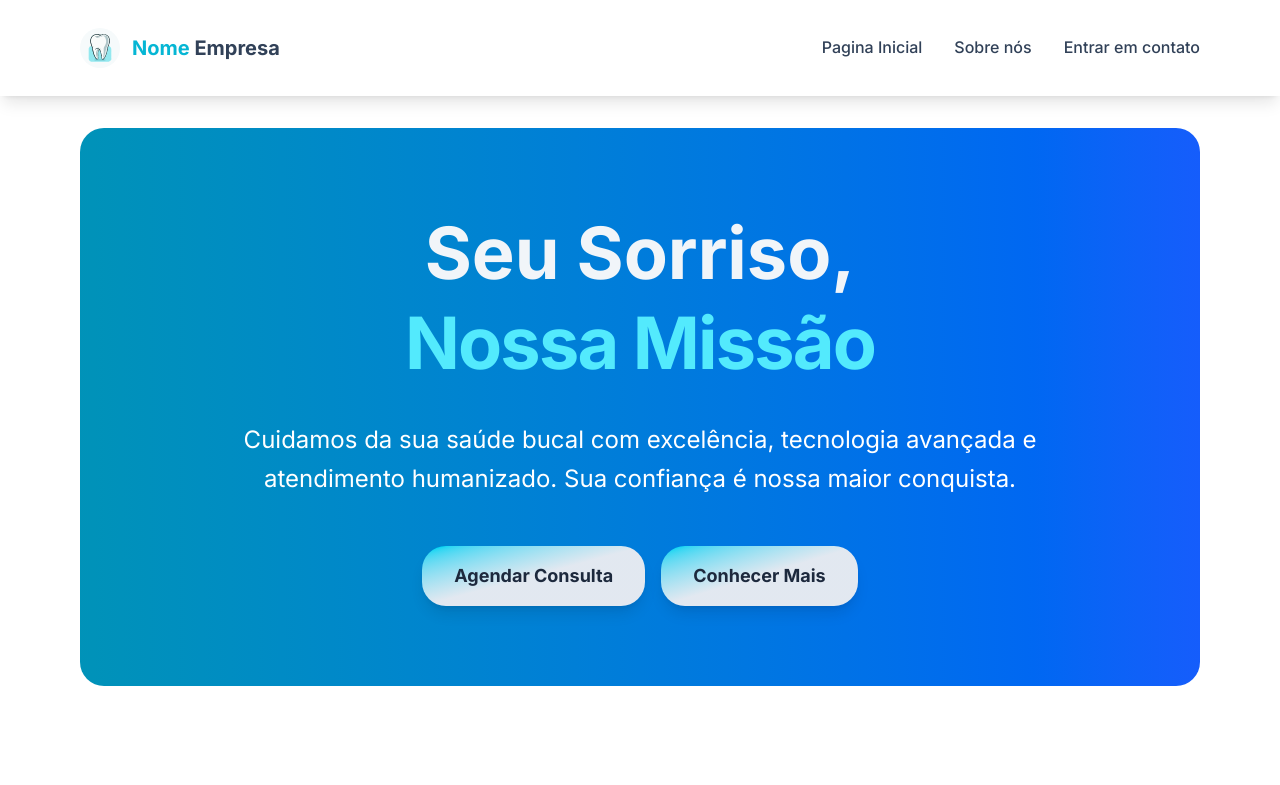
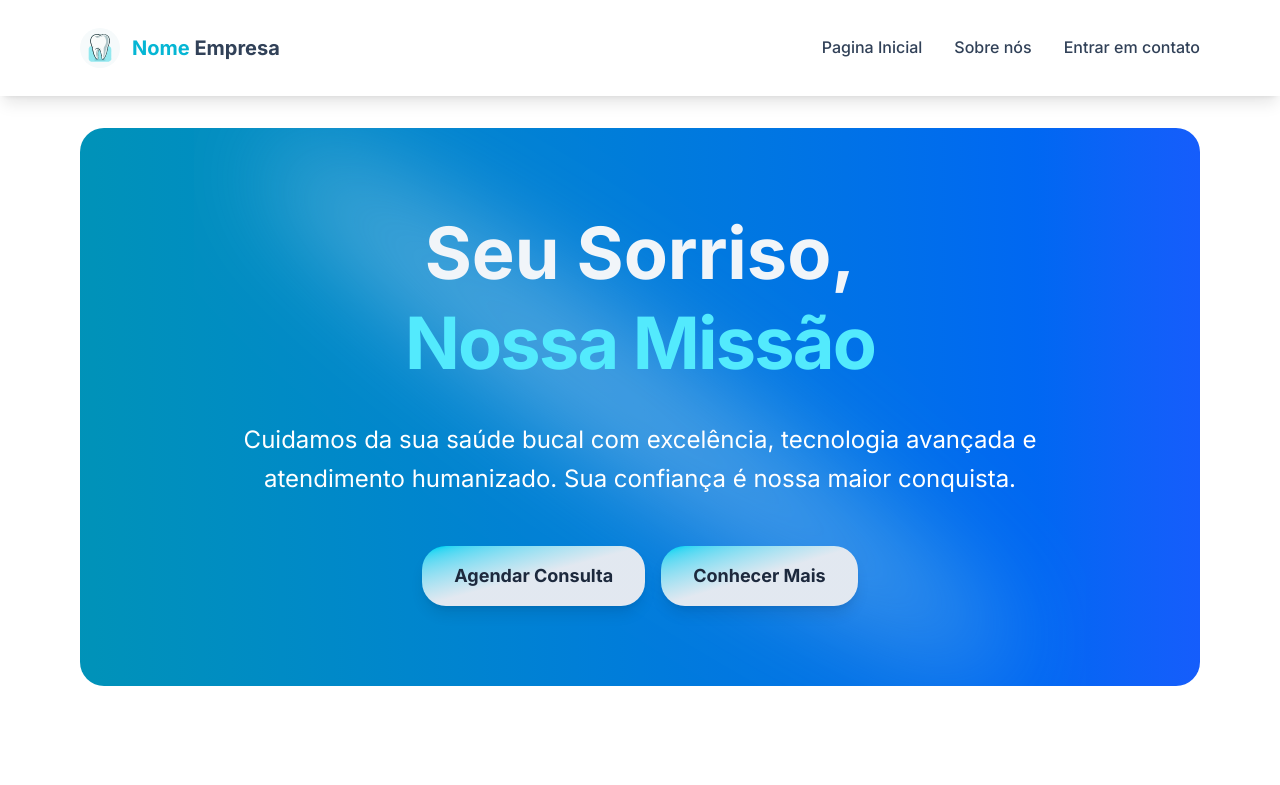
Before and after one commit to EduardoGillung/eduardogillung-portfolio, a React (Vite) app: page / in a window 1280 px wide. Shown: the top 785 px of the page. Built offline with nearby package versions, Linux system fonts and the light colour scheme.

Commit message:
added acertinity ui components

```diff
--- a/package.json
+++ b/package.json
@@ -11,10 +11,14 @@
   },
   "dependencies": {
     "@tailwindcss/vite": "^4.1.11",
+    "clsx": "^2.1.1",
+    "framer-motion": "^12.23.0",
+    "motion": "^12.23.0",
     "react": "^19.1.0",
     "react-dom": "^19.1.0",
     "react-router": "^7.6.3",
-    "react-router-dom": "^7.6.3"
+    "react-router-dom": "^7.6.3",
+    "tailwind-merge": "^3.3.1"
   },
   "devDependencies": {
     "@eslint/js": "^9.29.0",
--- a/src/components/footer.tsx
+++ b/src/components/footer.tsx
@@ -5,7 +5,7 @@ const Footer = () => {
 
   const contactInfo = [
     { icon: "📞", text: "(11) 99999-9999" },
-    { icon: "📧", text: "contato@dentalcare.com" },
+    { icon: "📧", text: "contato@nomedaempresa.com" },
     { icon: "📍", text: "Rua das Flores, 123 - São Paulo" },
     { icon: "🕒", text: "Seg-Sex: 8h às 18h" },
   ];
@@ -25,7 +25,7 @@ const Footer = () => {
             <Link to="/" className="flex items-center space-x-3 group">
               <img src={logoDental} alt="Logo Dental Solutions" className="w-8 h-8 rounded-full" />
               <span className="text-lg font-semibold text-cyan-400 group-hover:text-cyan-300 transition-colors">
-                Dental Solutions
+                Nome Empresa
               </span>
             </Link>
             <p className="text-slate-200 text-sm leading-relaxed">
--- a/src/components/header.tsx
+++ b/src/components/header.tsx
@@ -54,11 +54,11 @@ const Header = () => {
         <div className="fixed inset-0 z-50 flex">
           {/* Overlay */}
           <div
-            className="fixed inset-0 bg-black/40 backdrop-blur-sm transition-opacity"
+            className="fixed inset-0 bg-black/40"
             onClick={() => setMobileMenuOpen(false)}
           />
           {/* Drawer */}
-          <div className="relative bg-gradient-to-br from-cyan-100 via-white to-blue-100 w-72 max-w-[80vw] h-full shadow-2xl p-6 flex flex-col animate-slide-in-left">
+          <div className="relative bg-white w-72 max-w-[80vw] h-full shadow-2xl p-6 flex flex-col animate-slide-in-left">
             {/* Logo e fechar */}
             <div className="flex items-center justify-between mb-10">
               <Link to="/" className="flex items-center space-x-2" onClick={() => setMobileMenuOpen(false)}>
--- /dev/null
+++ b/src/components/ui/lamp.tsx
@@ -0,0 +1,105 @@
+"use client";
+import React from "react";
+import { motion } from "motion/react";
+import cn from "../../lib/utils";
+
+
+export function LampDemo() {
+  return (
+    <LampContainer>
+      <motion.h1
+        initial={{ opacity: 0.5, y: 100 }}
+        whileInView={{ opacity: 1, y: 0 }}
+        transition={{
+          delay: 0.3,
+          duration: 0.8,
+          ease: "easeInOut",
+        }}
+        className="mt-8 bg-gradient-to-br from-slate-300 to-slate-500 py-4 bg-clip-text text-center text-4xl font-medium tracking-tight text-transparent md:text-7xl"
+      >
+        Build lamps <br /> the right way
+      </motion.h1>
+    </LampContainer>
+  );
+}
+
+export const LampContainer = ({
+  children,
+  className,
+}: {
+  children: React.ReactNode;
+  className?: string;
+}) => {
+  return (
+    <div
+      className={cn(
+        "relative flex min-h-screen flex-col items-center justify-center overflow-hidden bg-slate-950 w-full rounded-md z-0",
+        className
+      )}
+    >
+      <div className="relative flex w-full flex-1 scale-y-125 items-center justify-center isolate z-0 ">
+        <motion.div
+          initial={{ opacity: 0.5, width: "15rem" }}
+          whileInView={{ opacity: 1, width: "30rem" }}
+          transition={{
+            delay: 0.3,
+            duration: 0.8,
+            ease: "easeInOut",
+          }}
+          style={{
+            backgroundImage: `conic-gradient(var(--conic-position), var(--tw-gradient-stops))`,
+          }}
+          className="absolute inset-auto right-1/2 h-56 overflow-visible w-[30rem] bg-gradient-conic from-cyan-500 via-transparent to-transparent text-white [--conic-position:from_70deg_at_center_top]"
+        >
+          <div className="absolute  w-[100%] left-0 bg-slate-950 h-40 bottom-0 z-20 [mask-image:linear-gradient(to_top,white,transparent)]" />
+          <div className="absolute  w-40 h-[100%] left-0 bg-slate-950  bottom-0 z-20 [mask-image:linear-gradient(to_right,white,transparent)]" />
+        </motion.div>
+        <motion.div
+          initial={{ opacity: 0.5, width: "15rem" }}
+          whileInView={{ opacity: 1, width: "30rem" }}
+          transition={{
+            delay: 0.3,
+            duration: 0.8,
+            ease: "easeInOut",
+          }}
+          style={{
+            backgroundImage: `conic-gradient(var(--conic-position), var(--tw-gradient-stops))`,
+          }}
+          className="absolute inset-auto left-1/2 h-56 w-[30rem] bg-gradient-conic from-transparent via-transparent to-cyan-500 text-white [--conic-position:from_290deg_at_center_top]"
+        >
+          <div className="absolute  w-40 h-[100%] right-0 bg-slate-950  bottom-0 z-20 [mask-image:linear-gradient(to_left,white,transparent)]" />
+          <div className="absolute  w-[100%] right-0 bg-slate-950 h-40 bottom-0 z-20 [mask-image:linear-gradient(to_top,white,transparent)]" />
+        </motion.div>
+        <div className="absolute top-1/2 h-48 w-full translate-y-12 scale-x-150 bg-slate-950 blur-2xl"></div>
+        <div className="absolute top-1/2 z-50 h-48 w-full bg-transparent opacity-10 backdrop-blur-md"></div>
+        <div className="absolute inset-auto z-50 h-36 w-[28rem] -translate-y-1/2 rounded-full bg-cyan-500 opacity-50 blur-3xl"></div>
+        <motion.div
+          initial={{ width: "8rem" }}
+          whileInView={{ width: "16rem" }}
+          transition={{
+            delay: 0.3,
+            duration: 0.8,
+            ease: "easeInOut",
+          }}
+          className="absolute inset-auto z-30 h-36 w-64 -translate-y-[6rem] rounded-full bg-cyan-400 blur-2xl"
+        ></motion.div>
+        <motion.div
+          initial={{ width: "15rem" }}
+          whileInView={{ width: "30rem" }}
+          transition={{
+            delay: 0.3,
+            duration: 0.8,
+            ease: "easeInOut",
+          }}
+          className="absolute inset-auto z-50 h-0.5 w-[30rem] -translate-y-[7rem] bg-cyan-400 "
+        ></motion.div>
+
+        <div className="absolute inset-auto z-40 h-44 w-full -translate-y-[12.5rem] bg-slate-950 "></div>
+      </div>
+
+      <div className="relative z-50 flex -translate-y-80 flex-col items-center px-5">
+        {children}
+      </div>
+    </div>
+  );
+};
--- /dev/null
+++ b/src/components/ui/spotlight.tsx
@@ -0,0 +1,60 @@
+import { cn } from "../../lib/utils";
+
+// Gradiente animado e movimento sutil
+export const Spotlight = ({ className }: { className?: string }) => {
+  return (
+    <svg
+      className={cn(
+        "pointer-events-none absolute z-[1] h-[169%] w-[138%] lg:w-[84%] opacity-80 animate-spotlight-move mix-blend-lighten",
+        className
+      )}
+      xmlns="http://www.w3.org/2000/svg"
+      viewBox="0 0 3787 2842"
+      fill="none"
+    >
+      <g filter="url(#filter)">
+        <ellipse
+          cx="1924.71"
+          cy="273.501"
+          rx="1924.71"
+          ry="273.501"
+          transform="matrix(-0.822377 -0.568943 -0.568943 0.822377 3631.88 2291.09)"
+          fill="url(#spotlight-gradient)"
+          fillOpacity="0.95"
+        ></ellipse>
+      </g>
+      <defs>
+        <linearGradient id="spotlight-gradient" x1="0" y1="0" x2="1" y2="1">
+          <stop offset="0%" stopColor="#22d3ee" />
+          <stop offset="40%" stopColor="#e0e7ef" />
+          <stop offset="70%" stopColor="#f1f5f9" />
+          <stop offset="100%" stopColor="#f8fafc" />
+        </linearGradient>
+        <filter
+          id="filter"
+          x="0.860352"
+          y="0.838989"
+          width="3785.16"
+          height="2840.26"
+          filterUnits="userSpaceOnUse"
+          colorInterpolationFilters="sRGB"
+        >
+          <feFlood floodOpacity="0" result="BackgroundImageFix"></feFlood>
+          <feBlend
+            mode="normal"
+            in="SourceGraphic"
+            in2="BackgroundImageFix"
+            result="shape"
+          ></feBlend>
+          <feGaussianBlur
+            stdDeviation="220"
+            result="effect1_foregroundBlur_1065_8"
+          ></feGaussianBlur>
+        </filter>
+      </defs>
+    </svg>
+  );
+};
+
+// Animacao Tailwind (adicione no tailwind.config.js):
+// theme: { extend: { keyframes: { 'spotlight-move': { '0%, 100%': { transform: 'translateY(0) scale(1)' }, '50%': { transform: 'translateY(-30px) scale(1.04)' } } }, animation: { 'spotlight-move': 'spotlight-move 8s ease-in-out infinite' } } }
--- /dev/null
+++ b/src/lib/utils.tsx
@@ -0,0 +1,8 @@
+import { type ClassValue, clsx } from "clsx";
+import { twMerge } from "tailwind-merge";
+
+export function cn(...inputs: ClassValue[]) {
+  return twMerge(clsx(inputs));
+}
+
+export default cn;
--- a/src/pages/home.tsx
+++ b/src/pages/home.tsx
@@ -1,4 +1,5 @@
 import { useNavigate } from 'react-router-dom';
+import { Spotlight } from "../components/ui/Spotlight";
 
 const Home = () => {
   const navigate = useNavigate();
@@ -38,7 +39,9 @@ const Home = () => {
       {/* Hero Section */}
       <section className="relative overflow-hidden">
         <div className="absolute inset-0 bg-gradient-to-r from-cyan-600 to-blue-600 rounded-3xl"></div>
-        <div className="relative container mx-auto px-4 max-w-6xl py-20">
+        {/* Spotlight decorativo no fundo */}
+        <Spotlight className="absolute left-1/2 top-1/2 -translate-x-1/2 -translate-y-1/2 opacity-35 w-[120%] h-[120%] pointer-events-none z-0" />
+        <div className="relative z-10 container mx-auto px-4 max-w-6xl py-20">
           <div className="text-center max-w-4xl mx-auto">
             <h1 className="text-5xl md:text-7xl font-bold text-slate-100 mb-8 leading-tight">
               Seu Sorriso,
```
Also changed, not shown: 1 other file (tests, documents, lock files or other folders).
